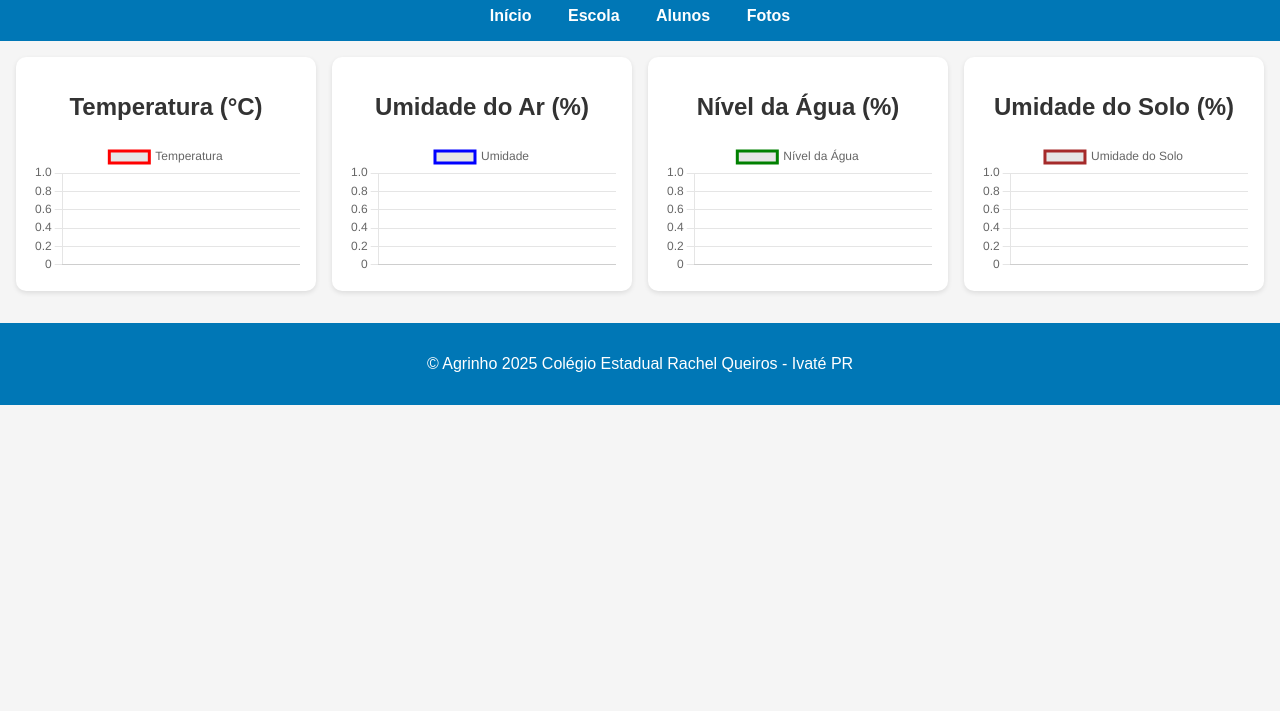
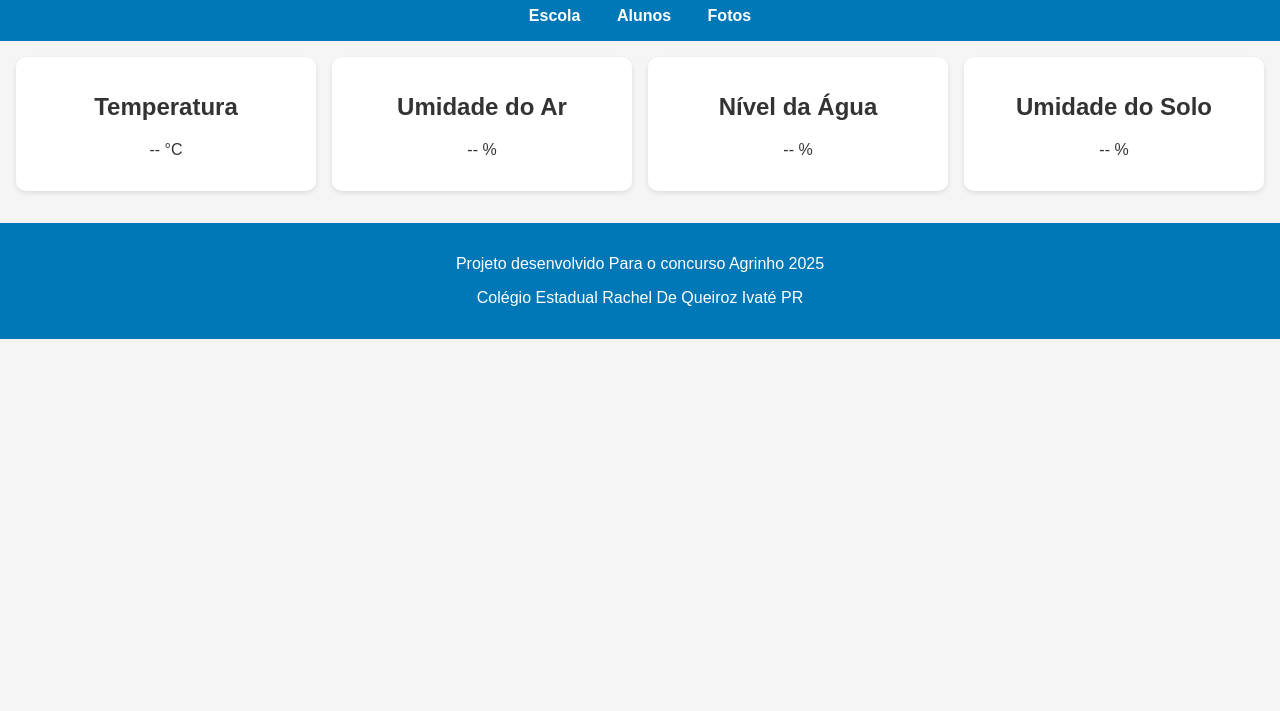
Before and after one commit to nicolaschalegre/agrinho2025, a plain HTML site: page index.html in a window 1280 px wide. Shown: the part 89-800 px from the top of the page. Drawn offline with nearby package versions, Linux system fonts and the light colour scheme; no server answers.

Commit message:
Add files via upload

```diff
--- a/index.html
+++ b/index.html
@@ -1,47 +1,44 @@
+
 <!DOCTYPE html>
-<html lang="pt-BR">
+<html lang="pt-br">
 <head>
-  <meta charset="UTF-8">
-  <meta name="viewport" content="width=device-width, initial-scale=1.0">
-  <title>MAQUETE ESTAÇÃO CLIMA</title>
-  <link rel="stylesheet" href="style.css">
-  <script src="https://cdn.jsdelivr.net/npm/chart.js"></script>
+  <meta charset="UTF-8" />
+  <meta name="viewport" content="width=device-width, initial-scale=1.0"/>
+  <title>Estação Clima Escolar</title>
+  <link rel="stylesheet" href="style.css"/>
 </head>
 <body>
   <header>
-    <h1>MAQUETE ESTAÇÃO CLIMA</h1>
+    <h1>ESTAÇÃO CLIMA</h1>
     <nav>
-      <a href="index.html">Início</a>
       <a href="escola.html">Escola</a>
       <a href="alunos.html">Alunos</a>
       <a href="fotos.html">Fotos</a>
     </nav>
   </header>
 
-  <main>
-    <section class="card">
-      <h2>Temperatura (°C)</h2>
-      <canvas id="chartTemp"></canvas>
-    </section>
-
-    <section class="card">
-      <h2>Umidade do Ar (%)</h2>
-      <canvas id="chartUmidade"></canvas>
-    </section>
-
-    <section class="card">
-      <h2>Nível da Água (%)</h2>
-      <canvas id="chartAgua"></canvas>
-    </section>
-
-    <section class="card">
-      <h2>Umidade do Solo (%)</h2>
-      <canvas id="chartSolo"></canvas>
-    </section>
+  <main class="dashboard">
+    <div class="card">
+      <h2>Temperatura</h2>
+      <p id="temp">-- °C</p>
+    </div>
+    <div class="card">
+      <h2>Umidade do Ar</h2>
+      <p id="umidade">-- %</p>
+    </div>
+    <div class="card">
+      <h2>Nível da Água</h2>
+      <p id="nivel">-- %</p>
+    </div>
+    <div class="card">
+      <h2>Umidade do Solo</h2>
+      <p id="solo">-- %</p>
+    </div>
   </main>
 
   <footer>
-    <p>&copy; Agrinho 2025 Colégio Estadual Rachel Queiros - Ivaté PR</p>
+    <p>Projeto desenvolvido Para o concurso Agrinho 2025</p>
+    <p>Colégio Estadual Rachel De Queiroz Ivaté PR</p>
   </footer>
 
   <script src="script.js"></script>
```
